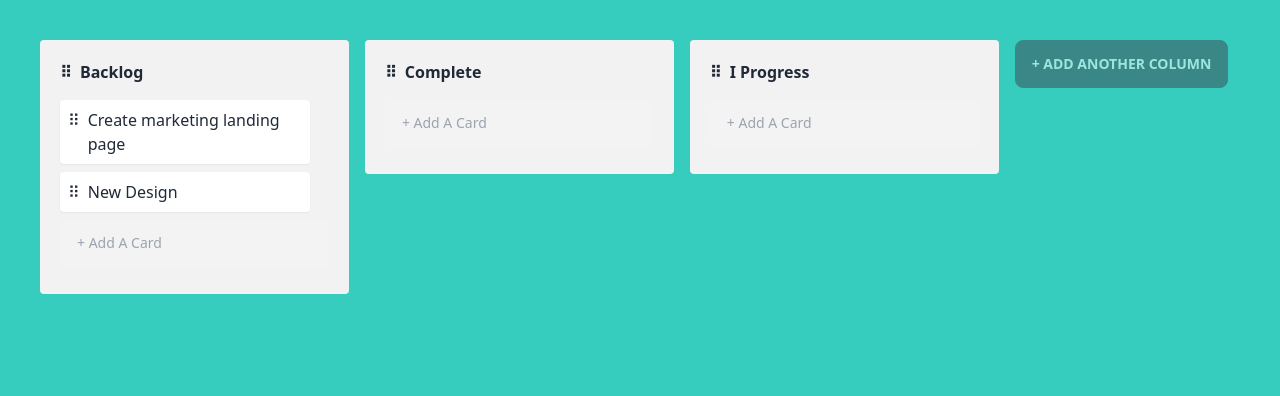
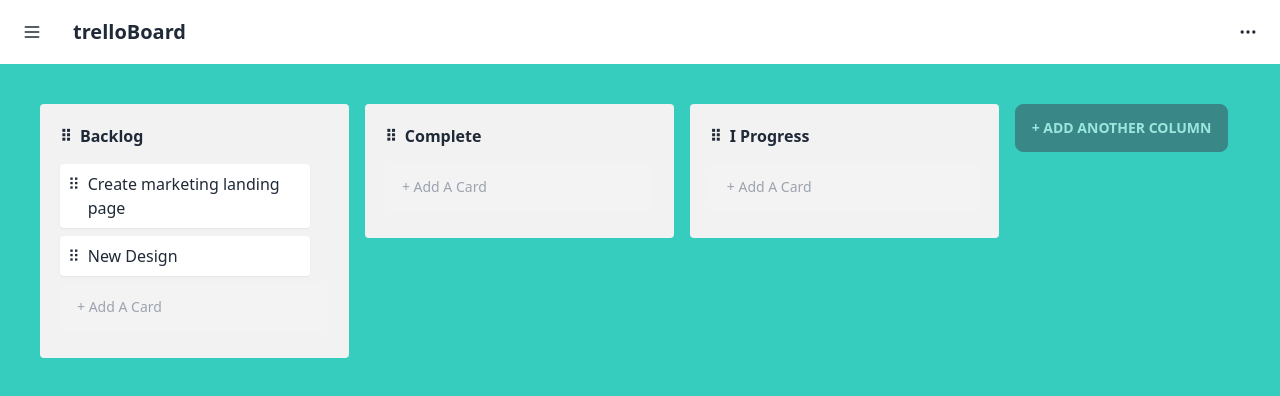
Before and after one commit to pocho50/Kanban-boards, a Nuxt app: page / in a window 1280 px wide. Shown: the top 396 px of the page. Built offline with nearby package versions, Linux system fonts and the light colour scheme.

Commit message:
feat: boards & drawer

```diff
--- a/app.vue
+++ b/app.vue
@@ -1,5 +1,64 @@
+<script setup lang="ts">
+import type { Column, Task, Board } from "@/types"
+import { nanoid } from "nanoid"
+const boards = useLocalStorage<Board[]>('trelloBoard', [
+  {
+    id: nanoid(),
+    title: 'Board 1',
+    columns: [
+      {
+        id: nanoid(),
+        title: "Backlog",
+        tasks: [
+          {
+            id: nanoid(),
+            title: "Create marketing landing page",
+            createAt: new Date()
+
+          },
+          {
+            id: nanoid(),
+            title: "New Design",
+            createAt: new Date()
+          }
+        ]
+      },
+      {
+        id: nanoid(),
+        title: "Complete",
+        tasks: [],
+      },
+      {
+        id: nanoid(),
+        title: "I Progress",
+        tasks: [],
+      }
+    ]
+  }
+
+])
+</script>
 <template>
-  <div class="p-10 h-[100vh] bg-accent overflow-hidden">
-    <TrelloBoard />
+  <div class="drawer">
+    <input id="my-drawer" type="checkbox" class="drawer-toggle" />
+    <div class="drawer-content">
+      <!-- Page content here -->
+      <TheNavBar />
+
+      <div class="p-10 h-[100vh] bg-accent overflow-hidden">
+        <TrelloBoard :board="boards[0]" />
+      </div>
+    </div>
+    <div class="drawer-side">
+      <label for="my-drawer" class="drawer-overlay"></label>
+      <ul class="menu p-4 w-80 bg-base-100 text-base-content">
+        <!-- Sidebar content here -->
+        <li v-for="board in boards" :id="board.id">
+          <a>{{ board.title }}</a>
+        </li>
+
+      </ul>
+    </div>
   </div>
+
 </template>
--- /dev/null
+++ b/components/TheNavBar.vue
@@ -0,0 +1,29 @@
+<template>
+    <div>
+        <div class="navbar bg-base-100">
+
+            <div class="flex-none">
+                <label for="my-drawer" class="btn btn-square btn-ghost">
+                    <svg xmlns="http://www.w3.org/2000/svg" fill="none" viewBox="0 0 24 24"
+                        class="inline-block w-5 h-5 stroke-current">
+                        <path stroke-linecap="round" stroke-linejoin="round" stroke-width="2"
+                            d="M4 6h16M4 12h16M4 18h16"></path>
+                    </svg>
+                </label>
+            </div>
+            <div class="flex-1">
+                <a class="btn btn-ghost normal-case text-xl">trelloBoard</a>
+            </div>
+            <div class="flex-none">
+                <button class="btn btn-square btn-ghost">
+                    <svg xmlns="http://www.w3.org/2000/svg" fill="none" viewBox="0 0 24 24"
+                        class="inline-block w-5 h-5 stroke-current">
+                        <path stroke-linecap="round" stroke-linejoin="round" stroke-width="2"
+                            d="M5 12h.01M12 12h.01M19 12h.01M6 12a1 1 0 11-2 0 1 1 0 012 0zm7 0a1 1 0 11-2 0 1 1 0 012 0zm7 0a1 1 0 11-2 0 1 1 0 012 0z">
+                        </path>
+                    </svg>
+                </button>
+            </div>
+        </div>
+    </div>
+</template>
--- a/components/TrelloBoard.vue
+++ b/components/TrelloBoard.vue
@@ -1,36 +1,11 @@
 <script setup lang="ts">
-import type { Column, Task } from "@/types"
+import type { Column, Task, Board } from "@/types"
+import draggable from "vuedraggable"
 import { nanoid } from "nanoid"
-import draggable from "vuedraggable"
-const columns = useLocalStorage<Column[]>('trelloBoard', [
-    {
-        id: nanoid(),
-        title: "Backlog",
-        tasks: [
-            {
-                id: nanoid(),
-                title: "Create marketing landing page",
-                createAt: new Date()
 
-            },
-            {
-                id: nanoid(),
-                title: "New Design",
-                createAt: new Date()
-            }
-        ]
-    },
-    {
-        id: nanoid(),
-        title: "Complete",
-        tasks: [],
-    },
-    {
-        id: nanoid(),
-        title: "I Progress",
-        tasks: [],
-    }
-])
+const props = defineProps<{
+    board: Board
+}>();
 const alt = useKeyModifier("Alt")
 
 function createColum() {
@@ -39,7 +14,7 @@ function createColum() {
         title: "",
         tasks: []
     }
-    columns.value.push(column);
+    props.board.columns.push(column);
     nextTick(() => {
         (document.querySelector('.column:last-of-type .title-input') as HTMLInputElement).focus()
     })
@@ -49,7 +24,7 @@ function createColum() {
 
 <template>
     <div class="flex items-start overflow-x-auto gap-4">
-        <draggable v-model="columns" group="columns" handle=".drag-handle" :animation="150" item-key="id"
+        <draggable v-model="props.board.columns" group="columns" handle=".drag-handle" :animation="150" item-key="id"
             class=" flex gap-4  items-start">
             <template #item="{ element: column }: { element: Column }">
                 <div class="column bg-base-200 p-5 rounded min-w-[250px]">
@@ -57,7 +32,7 @@ function createColum() {
                         <DragHandle />
                         <input class="title-input bg-transparent focus:bg-white rounded px-1 w-4/5"
                             @keyup.enter="($event.target as HTMLInputElement).blur()"
-                            @keydown.backspace="column.title === '' ? columns = columns.filter(c => c.id !== column.id) : null"
+                            @keydown.backspace="column.title === '' ? props.board.columns = props.board.columns.filter(c => c.id !== column.id) : null"
                             v-model="column.title" type="text">
                     </header>
                     <draggable v-model="column.tasks" handle=".drag-handle"
--- a/types/index.ts
+++ b/types/index.ts
@@ -1,4 +1,10 @@
 export type ID = string;
+
+export interface Board {
+  id: ID;
+  title: string;
+  columns: Column[];
+}
 
 export interface Column {
   id: ID;
```
